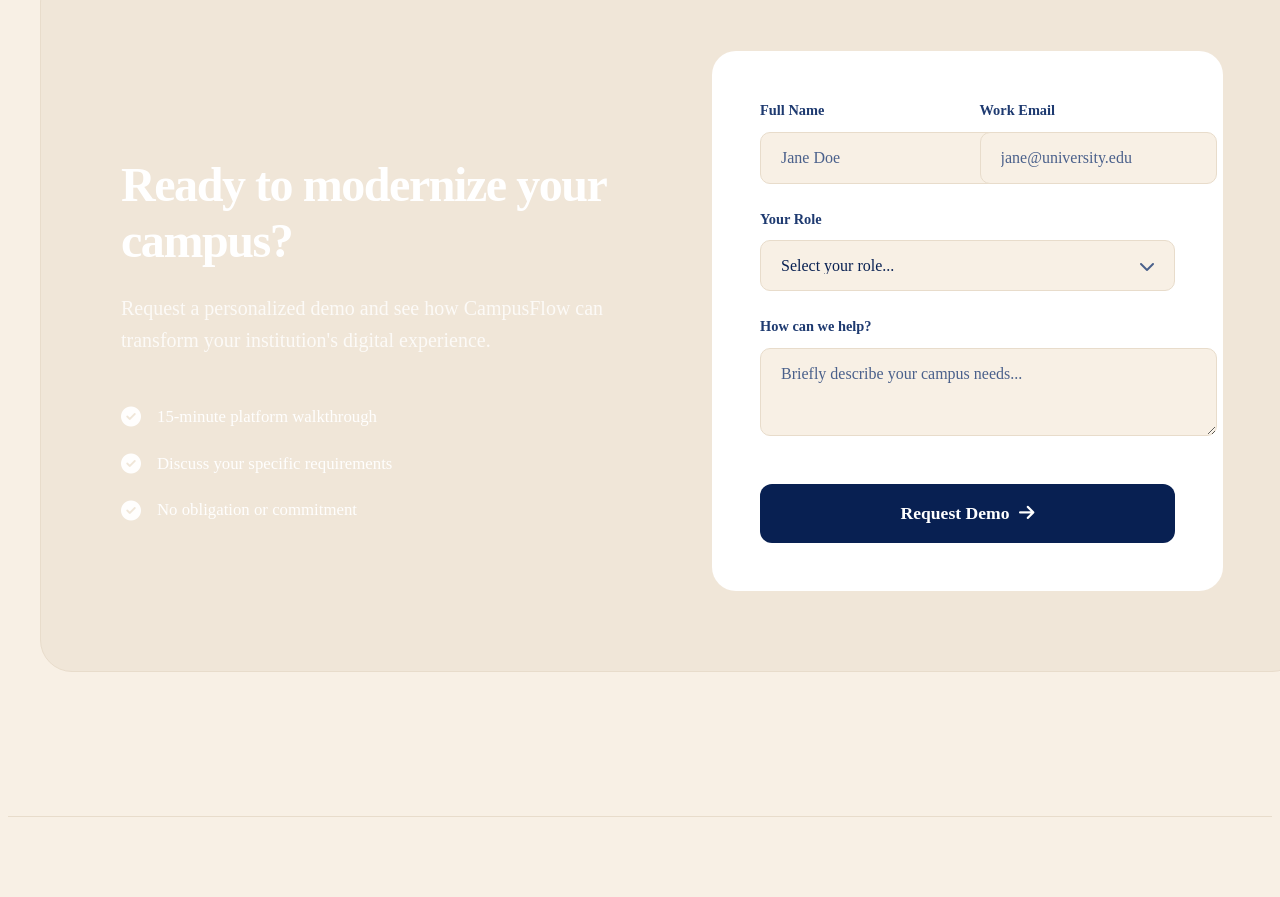
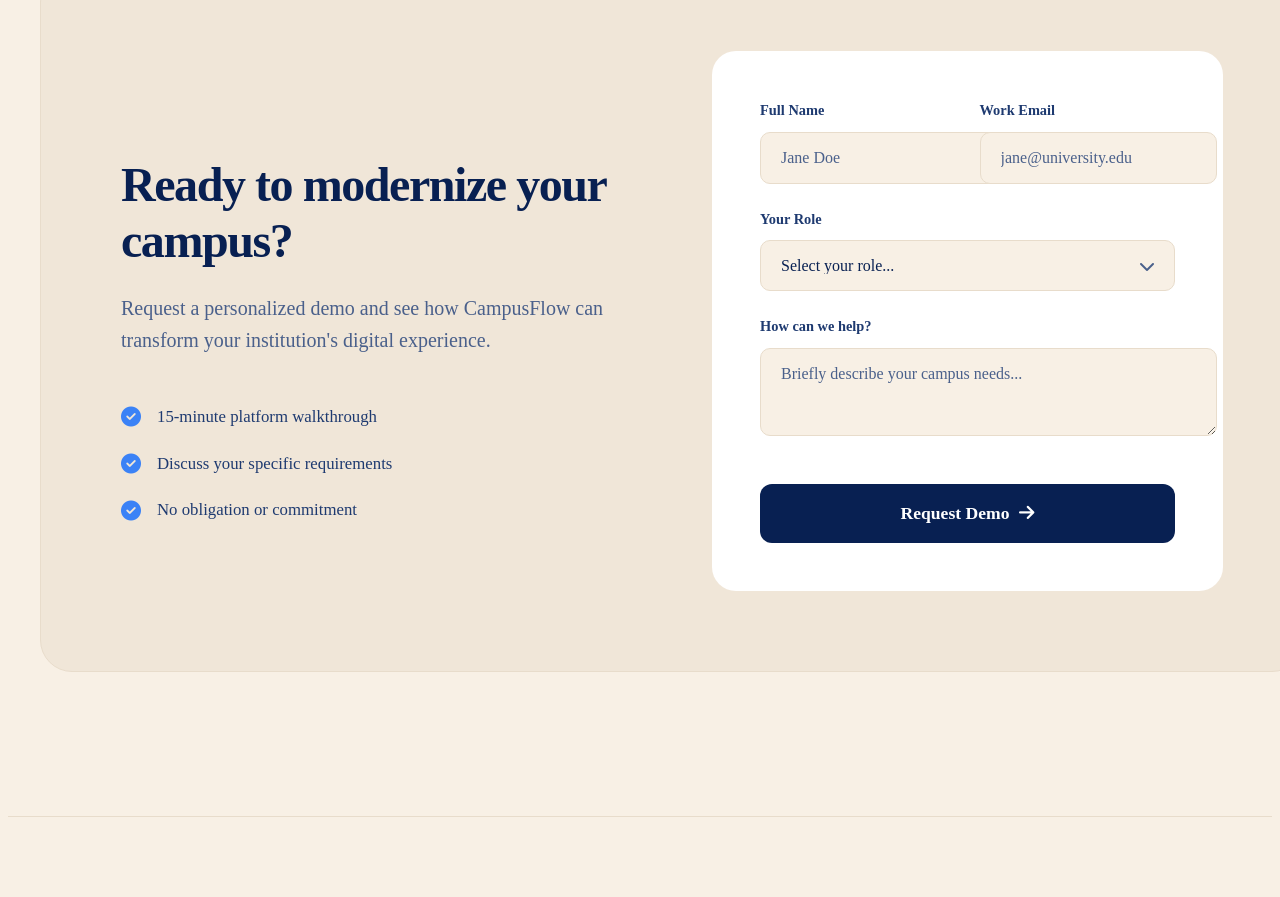
Before and after one commit to aparnajakka27-sudo/SCT_TRACKCODE_1, a website built with Vite: page index.html in a window 1280 px wide. Shown: the part 6611-7508 px from the top of the page. Built offline with nearby package versions, Linux system fonts and the light colour scheme.

Commit message:
fix invisible font in contact section and apply premium typography

```diff
--- a/css/style.css
+++ b/css/style.css
@@ -512,12 +512,12 @@ h1, h2, h3, h4, h5, h6 {
     box-shadow: var(--shadow-float); color: var(--text-primary);
 }
 
-.contact-text .section-title { color: #FFFFFF; margin-bottom: 1.5rem; font-size: clamp(2.5rem, 4vw, 3rem); }
-.contact-text p { color: rgba(255,255,255,0.8); font-size: 1.25rem; margin-bottom: 3rem; line-height: 1.6; }
+.contact-text .section-title { color: var(--text-primary); margin-bottom: 1.5rem; font-size: clamp(2.5rem, 4vw, 3rem); }
+.contact-text p { color: var(--text-tertiary); font-size: 1.25rem; margin-bottom: 3rem; line-height: 1.6; }
 
 .contact-features { display: flex; flex-direction: column; gap: 1.25rem; }
-.cf-item { display: flex; gap: 1rem; align-items: center; color: rgba(255,255,255,0.95); font-size: 1.05rem; font-weight: 500; }
-.cf-item i { color: var(--accent-secondary); font-size: 1.25rem; }
+.cf-item { display: flex; gap: 1rem; align-items: center; color: var(--text-secondary); font-size: 1.05rem; font-weight: 500; }
+.cf-item i { color: var(--accent-gold); font-size: 1.25rem; }
 
 .contact-form-wrapper { background: var(--surface); padding: 3rem; border-radius: 24px; color: var(--text-primary); box-shadow: var(--shadow-lg); }
 
```
Also changed, not shown: index.html (line endings or trailing spaces).
